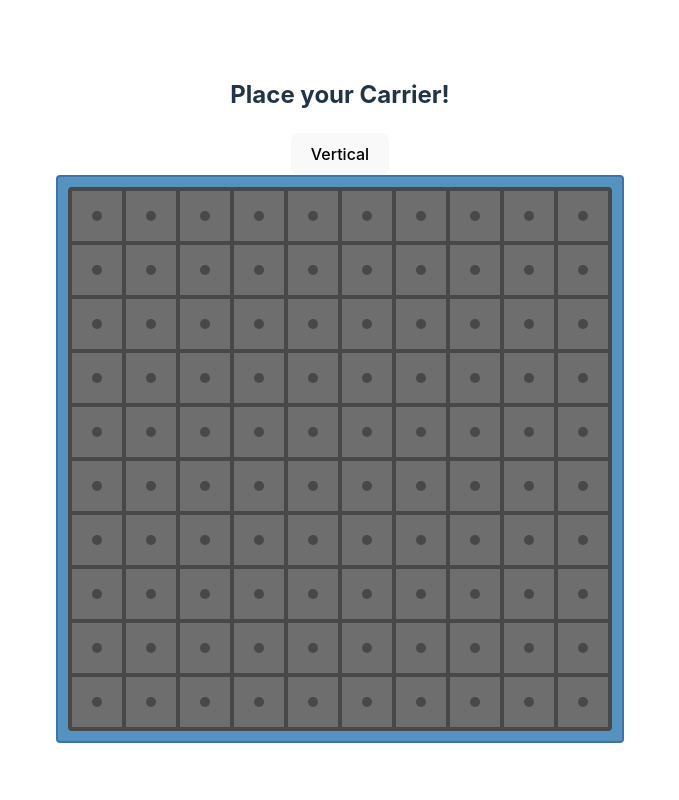
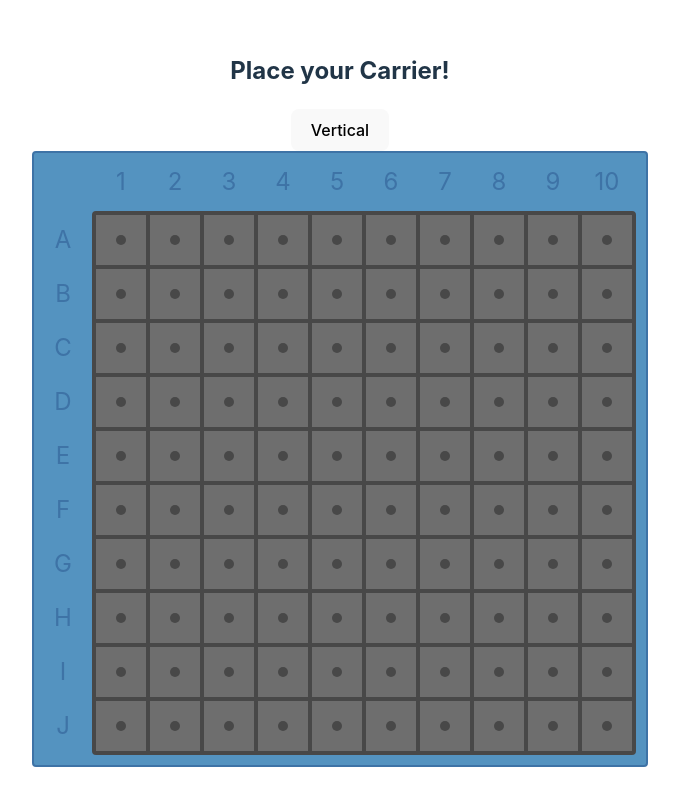
Before and after one commit to j0srisk/battleship, a website built with Vite: page index.html in a window 1280 px wide. Both pictures are taken after a click on the button "Start". Shown: the whole page, without its empty margins (300-979 px from the left). Built offline with nearby package versions, Linux system fonts and the light colour scheme.

Commit message:
added coordinates

```diff
--- a/src/gameUI.js
+++ b/src/gameUI.js
@@ -45,9 +45,38 @@ const gameUI = (currentGame) => {
         gameboardContainer.classList.add('gameboard-container');
         gameboardContainer.classList.add(className);
 
+        const xCoordinates = document.createElement('div');
+        xCoordinates.classList.add('coordinates');
+        xCoordinates.classList.add('x');
+        for (let i = 1; i < 11; i++) {
+            let coordinate = document.createElement('div');
+            coordinate.classList.add('coordinate');
+            coordinate.textContent = i;
+            xCoordinates.appendChild(coordinate);
+        }
+
+        gameboardContainer.appendChild(xCoordinates);
+
+        const yCoordinates = document.createElement('div');
+        yCoordinates.classList.add('coordinates');
+        yCoordinates.classList.add('y');
+        for (let i = 65; i < 75; i++) {
+            let coordinate = document.createElement('div');
+            coordinate.classList.add('coordinate');
+            coordinate.textContent = String.fromCharCode(i);
+            yCoordinates.appendChild(coordinate);
+        }
+
+        const horizontalWrapper = document.createElement('div');
+        horizontalWrapper.classList.add('horizontal-wrapper');
+        horizontalWrapper.appendChild(yCoordinates);
+
         const gameboard = document.createElement('div');
         gameboard.classList.add('gameboard');
-        gameboardContainer.appendChild(gameboard);
+
+        horizontalWrapper.appendChild(gameboard);
+
+        gameboardContainer.appendChild(horizontalWrapper);
 
         for (let i = 0; i < board.board.length; i++) {
             let cell = document.createElement('div');
--- a/style.css
+++ b/style.css
@@ -103,7 +103,8 @@ button:focus-visible {
 }
 
 .gameboard-container {
-  padding: 10px;
+  padding-right: 10px;
+  padding-bottom: 10px;
   border: 2px solid;
   border-radius: 4px;
 }
@@ -111,11 +112,13 @@ button:focus-visible {
 .gameboard-container.program {
   background-color: #ad3c34;
   border-color: #d14b40;
+  color: #d14b40;
 }
 
 .gameboard-container.user {
   background-color: #5493c0;
   border-color: #3e73a6;
+  color: #3e73a6;
 }
 
 .gameboard {
@@ -131,13 +134,6 @@ button:focus-visible {
 .gameboard {
   border-radius: 4px;
   border: 2px solid #484848;
-}
-
-.gameboard-row {
-  display: flex;
-  flex-direction: row;
-  justify-content: center;
-  align-items: center;
 }
 
 .gameboard-cell {
@@ -176,6 +172,7 @@ button:focus-visible {
   border: 5px solid #d14b40 !important;
   border-radius: 100%;
   background-color: #ad3c34 !important;
+  box-shadow: #1a1a1a 0px 0px 5px;
 }
 
 .miss {
@@ -184,6 +181,7 @@ button:focus-visible {
   border: 5px solid #ffffff;
   border-radius: 100%;
   background-color: #a8a8a8 !important;
+  box-shadow: #1a1a1a 0px 0px 5px;
 }
 
 .hover {
@@ -193,3 +191,30 @@ button:focus-visible {
 .invalid {
   background-color: #ff0000 !important;
 }
+
+.horizontal-wrapper {
+  display: flex;
+}
+
+.coordinates {
+  display: flex;
+  padding: 2px;
+}
+
+.coordinates.x {
+  justify-content: end;
+}
+
+.coordinates.y{
+  flex-direction: column;
+}
+
+.coordinate {
+  display: flex;
+  justify-content: center;
+  align-items: center;
+  position: relative;
+  width: 54px;
+  height: 54px;
+  font-size: x-large;
+}
```
